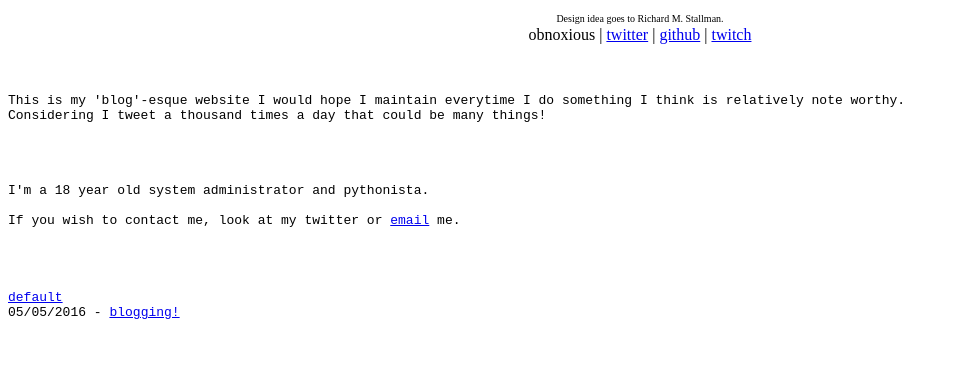
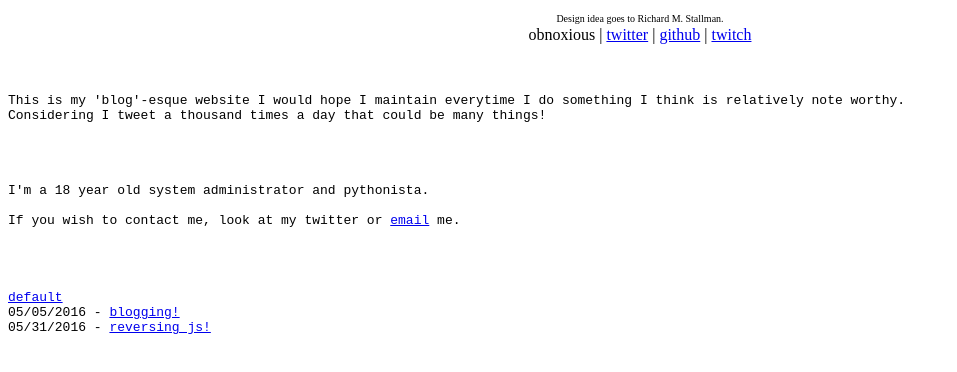
Before and after one commit to obnoxiousish/obnoxiousish.github.io, a plain HTML site: page index.html in a window 1280 px wide. Shown: the whole page, without its empty margins (0-957 px from the left). Drawn offline with nearby package versions, Linux system fonts and the light colour scheme.

Commit message:
javascript reversing fail

```diff
--- a/index.html
+++ b/index.html
@@ -36,6 +36,7 @@ If you wish to contact me, look at my twitter or <a href="mailto:obnoxious@dongc
 <pre>
 <a href="#" id="article" article="/default.html">default</a>
 05/05/2016 - <a href="#" id="article" article="/ihateblogs.html">blogging!</a>
+05/31/2016 - <a href="#" id="article" article="/javascript_loader.html">reversing js!</a>
 
 </pre>
 
```
